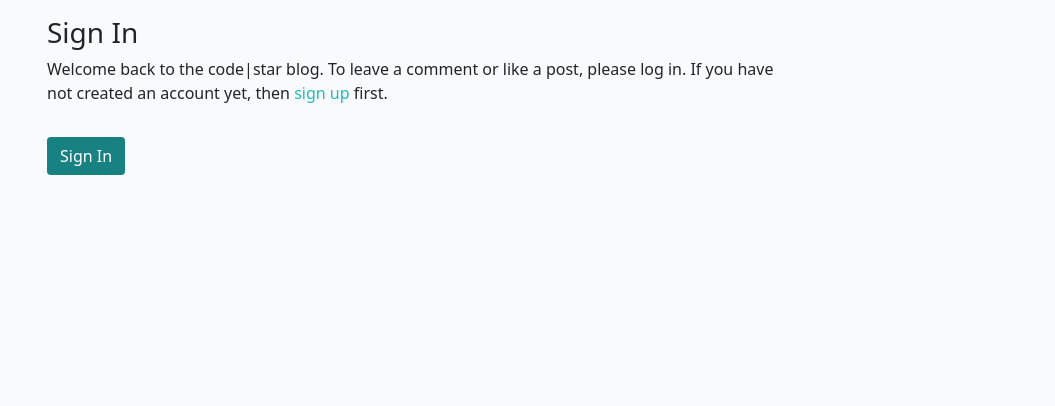
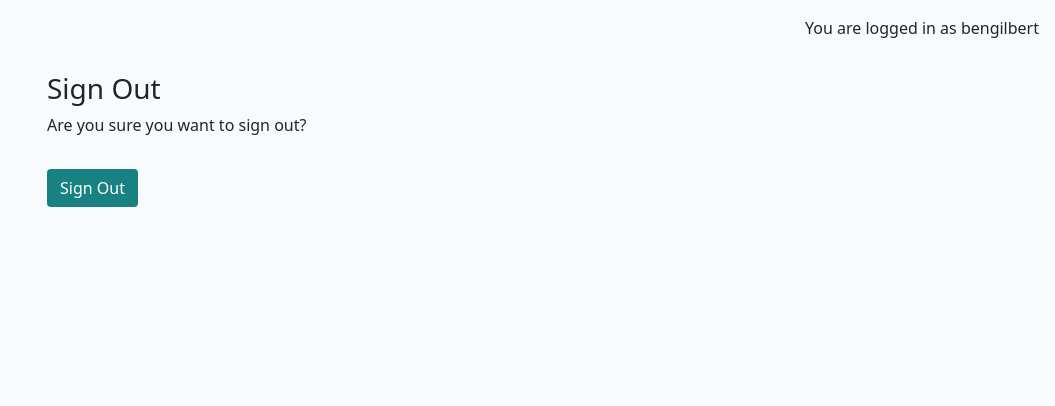
Before and after one commit to bengilbertcodes/djangles-bloggles, a Django app: page /accounts/logout/ in a window 1280 px wide. Shown: the part 60-466 px from the top of the page, without its empty margins (225-1280 px from the left). Run offline with Django 4.2, Linux system fonts and the light colour scheme; a user stored in the database is signed in; some libraries are stand-ins or nearby versions.

Commit message:
Fixed logout

```diff
--- a/codestar/settings.py
+++ b/codestar/settings.py
@@ -27,7 +27,7 @@ TEMPLATES_DIR = os.path.join(BASE_DIR, 'templates')
 SECRET_KEY = os.environ.get("SECRET_KEY")
 
 # SECURITY WARNING: don't run with debug turned on in production!
-DEBUG = False
+DEBUG = True
 
 ALLOWED_HOSTS = ['8000-bengilbertc-djanglesblo-a97i712q6k7.ws.codeinstitute-ide.net',
 'djangles-bloggles-540081614a7b.herokuapp.com'
--- a/templates/account/logout.html
+++ b/templates/account/logout.html
@@ -1,32 +1,27 @@
 {% extends "base.html" %}
 
 {% load i18n %}
-{% load account socialaccount %}
 
-{% block head_title %}{% trans "Sign In" %}{% endblock %}
+{% block head_title %}{% trans "Sign Out" %}{% endblock %}
 
 {% block content %}
-
 <div class="container">
     <div class="row">
         <div class="col-md-8 mt-3 offset-md-2">
-            <h3>{% trans "Sign In" %}</h3>
+            <h3>{% trans "Sign Out" %}</h3>
 
-            <p>{% blocktrans %}Welcome back to the code|star blog. To leave a comment or like a post, please log in. If
-                you
-                have not created an account yet, then <a class="link" href="{{ signup_url }}">sign up</a>
-                first.{% endblocktrans %}</p>
+            <p>{% trans 'Are you sure you want to sign out?' %}</p>
         </div>
     </div>
     <div class="row">
         <div class="col-md-8 mt-3 offset-md-2">
-            <form class="login" method="POST" action="{% url 'account_login' %}">
+
+            <form method="post" action="{% url 'account_logout' %}">
                 {% csrf_token %}
-                {{ form.as_p }}
                 {% if redirect_field_value %}
                 <input type="hidden" name="{{ redirect_field_name }}" value="{{ redirect_field_value }}" />
                 {% endif %}
-                <button class="btn btn-signup right" type="submit">{% trans "Sign In" %}</button>
+                <button class="btn btn-signup right" type="submit">{% trans 'Sign Out' %}</button>
             </form>
         </div>
     </div>
--- a/templates/base.html
+++ b/templates/base.html
@@ -76,6 +76,11 @@
     </nav>
 
     <main class="flex-shrink-0 main-bg">
+        {% if user.is_authenticated %}
+    <p class="text-end m-3">You are logged in as {{ user }}</p>
+    {% else %}
+    <p class="text-end m-3">You are not logged in</p>
+    {% endif %}
 
         {% block content %}
         <!-- Content Goes here -->
```
